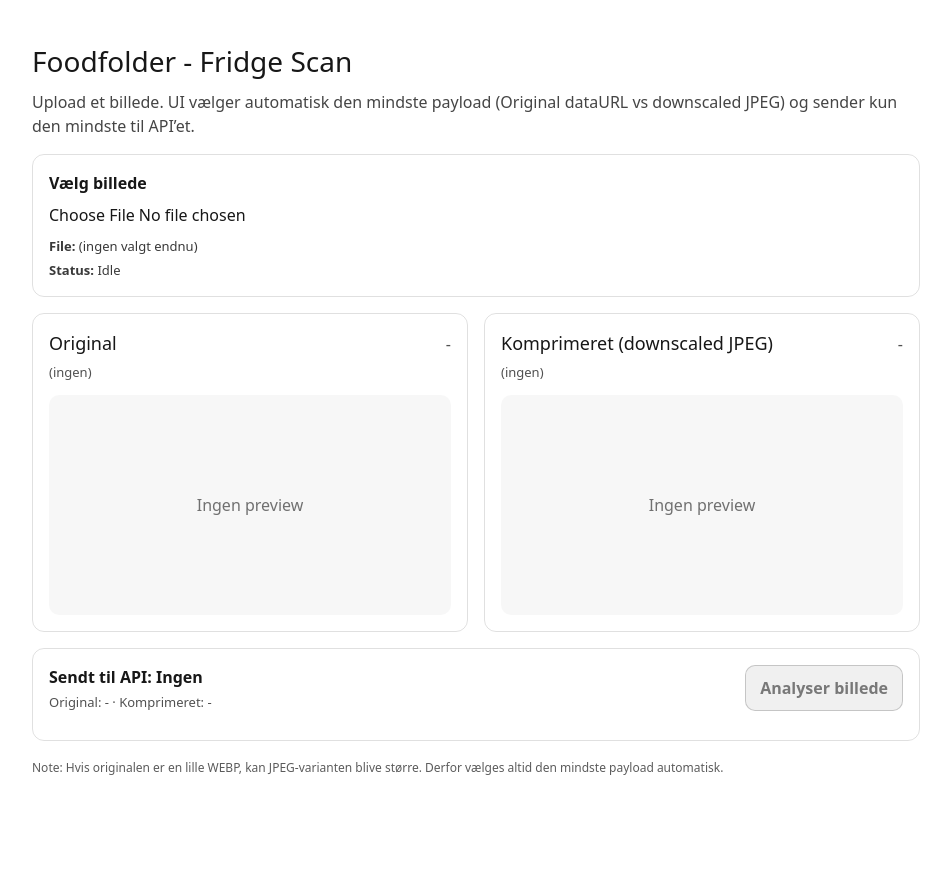
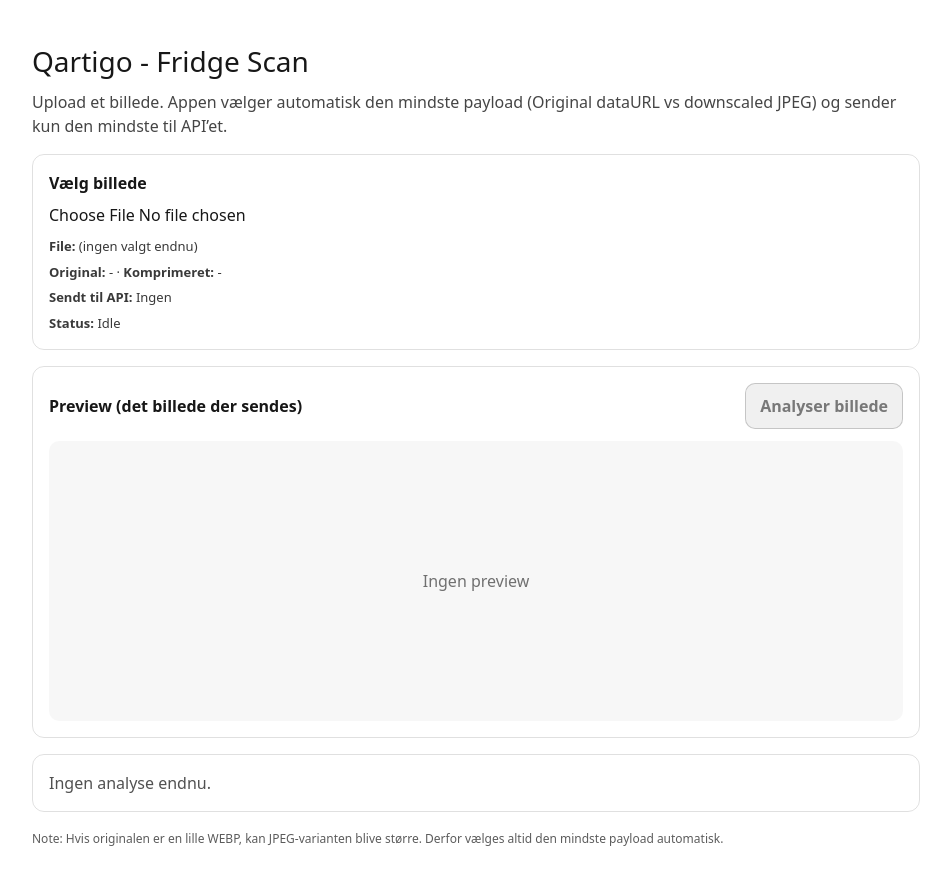
Before and after one commit to christianfrederiksenmusic/foodfolder, a Next.js app: page / in a window 1280 px wide. Shown: the top 884 px of the page, without its empty margins (164-1115 px from the left). Before the commit the page ends 817 px from the top, so only its background shows below. Built offline with nearby package versions, Linux system fonts and the light colour scheme.

Commit message:
UI: show only chosen preview image; clean confidence display; rename title

```diff
--- a/app/page.tsx
+++ b/app/page.tsx
@@ -44,8 +44,7 @@ async function downscaleToJpegDataUrl(
   const img = await new Promise<HTMLImageElement>((resolve, reject) => {
     const i = new Image();
     i.onload = () => resolve(i);
-    i.onerror = () =>
-      reject(new Error("Kunne ikke indlæse dataURL i <img> (image decode fejl)."));
+    i.onerror = () => reject(new Error("Kunne ikke indlæse dataURL i <img> (image decode fejl)."));
     i.src = dataUrl;
   });
 
@@ -83,6 +82,7 @@ function extractItems(json: any): ApiItem[] {
       .filter((it: ApiItem) => it.name.length > 0);
   }
 
+  // fallback hvis API en dag sender ingredients[]
   if (json && Array.isArray(json.ingredients)) {
     return json.ingredients
       .map((name: any) => ({ name: cleanName(name) }))
@@ -93,6 +93,13 @@ function extractItems(json: any): ApiItem[] {
   if (nested) return extractItems(nested);
 
   return [];
+}
+
+function fmtConfidence(c?: number): string | null {
+  if (typeof c !== "number") return null;
+  if (!Number.isFinite(c)) return null;
+  const clamped = Math.max(0, Math.min(1, c));
+  return `${Math.round(clamped * 100)}%`;
 }
 
 export default function Page() {
@@ -120,10 +127,7 @@ export default function Page() {
     () => (originalDataUrl ? dataUrlByteSize(originalDataUrl) : 0),
     [originalDataUrl]
   );
-  const jpegBytes = useMemo(
-    () => (jpegDataUrl ? dataUrlByteSize(jpegDataUrl) : 0),
-    [jpegDataUrl]
-  );
+  const jpegBytes = useMemo(() => (jpegDataUrl ? dataUrlByteSize(jpegDataUrl) : 0), [jpegDataUrl]);
 
   const chosen = useMemo(() => {
     if (!originalDataUrl && !jpegDataUrl) return { label: "Ingen", dataUrl: "" };
@@ -175,34 +179,17 @@ export default function Page() {
     setApiResult(null);
 
     if (!chosen.dataUrl) {
-      setError("Vælg et billede først (ingen payload valgt).");
+      setError("Vælg et billede først.");
       return;
     }
 
-    const comma = chosen.dataUrl.indexOf(",");
-    const rawBase64 = comma >= 0 ? chosen.dataUrl.slice(comma + 1) : chosen.dataUrl;
-
     setApiBusy(true);
     try {
-      const body = {
-        image: chosen.dataUrl,
-        imageBase64: chosen.dataUrl,
-        imageDataUrl: chosen.dataUrl,
-        base64: rawBase64,
-        meta: {
-          pickedVariant: chosen.label,
-          originalBytes,
-          jpegBytes,
-          maxDim: MAX_DIM,
-          jpegQuality: JPEG_QUALITY,
-          file: pickedFileInfo,
-        },
-      };
-
+      // API er nu robust, så vi sender kun én ting: image (dataURL)
       const res = await fetch("/api/fridge", {
         method: "POST",
         headers: { "Content-Type": "application/json" },
-        body: JSON.stringify(body),
+        body: JSON.stringify({ image: chosen.dataUrl }),
       });
 
       const json = await res.json();
@@ -221,8 +208,14 @@ export default function Page() {
     }
   }
 
-  const chosenIsOriginal = chosen.label === "Original";
-  const chosenIsJpeg = chosen.label === "Komprimeret";
+  const sortedItems =
+    apiResult?.ok === true
+      ? [...apiResult.items].sort((a, b) => {
+          const ca = typeof a.confidence === "number" && Number.isFinite(a.confidence) ? a.confidence : -1;
+          const cb = typeof b.confidence === "number" && Number.isFinite(b.confidence) ? b.confidence : -1;
+          return cb - ca;
+        })
+      : [];
 
   return (
     <main
@@ -230,14 +223,13 @@ export default function Page() {
         maxWidth: 920,
         margin: "40px auto",
         padding: "0 16px",
-        fontFamily:
-          "system-ui, -apple-system, Segoe UI, Roboto, Helvetica, Arial, sans-serif",
+        fontFamily: "system-ui, -apple-system, Segoe UI, Roboto, Helvetica, Arial, sans-serif",
       }}
     >
-      <h1 style={{ fontSize: 28, marginBottom: 8 }}>Foodfolder - Fridge Scan</h1>
+      <h1 style={{ fontSize: 28, marginBottom: 8 }}>Qartigo - Fridge Scan</h1>
       <p style={{ marginTop: 0, opacity: 0.8 }}>
-        Upload et billede. UI vælger automatisk den mindste payload (Original dataURL vs downscaled
-        JPEG) og sender kun den mindste til API’et.
+        Upload et billede. Appen vælger automatisk den mindste payload (Original dataURL vs downscaled JPEG)
+        og sender kun den mindste til API’et.
       </p>
 
       <section
@@ -266,87 +258,24 @@ export default function Page() {
               ? `${pickedFileInfo.name} · ${pickedFileInfo.type} · ${formatBytes(pickedFileInfo.size)}`
               : "(ingen valgt endnu)"}
           </div>
-          <div style={{ marginTop: 4 }}>
+
+          <div style={{ marginTop: 6 }}>
+            <strong>Original:</strong> {originalDataUrl ? formatBytes(originalBytes) : "-"}
+            {" · "}
+            <strong>Komprimeret:</strong> {jpegDataUrl ? formatBytes(jpegBytes) : "-"}
+            {jpegDims ? <span style={{ opacity: 0.75 }}> (ca. {jpegDims.w}x{jpegDims.h})</span> : null}
+          </div>
+
+          <div style={{ marginTop: 6 }}>
+            <strong>Sendt til API:</strong> {chosen.label}
+          </div>
+
+          <div style={{ marginTop: 6 }}>
             <strong>Status:</strong> {busy ? "Behandler…" : "Idle"}
           </div>
         </div>
 
         {error ? <div style={{ marginTop: 10, color: "crimson" }}>{error}</div> : null}
-      </section>
-
-      <section style={{ display: "grid", gridTemplateColumns: "1fr 1fr", gap: 16, marginTop: 16 }}>
-        <div style={{ border: "1px solid rgba(0,0,0,0.12)", borderRadius: 12, padding: 16 }}>
-          <div style={{ display: "flex", justifyContent: "space-between", alignItems: "baseline" }}>
-            <h2 style={{ fontSize: 18, margin: 0 }}>Original</h2>
-            <div style={{ opacity: 0.75 }}>{originalDataUrl ? formatBytes(originalBytes) : "-"}</div>
-          </div>
-
-          <div style={{ marginTop: 6, fontSize: 13, opacity: 0.75 }}>
-            {originalDataUrl ? (chosenIsOriginal ? "(valgt)" : "(ikke valgt)") : "(ingen)"}
-          </div>
-
-          <div
-            style={{
-              marginTop: 12,
-              borderRadius: 10,
-              overflow: "hidden",
-              background: "rgba(0,0,0,0.03)",
-              minHeight: 220,
-              display: "flex",
-              alignItems: "center",
-              justifyContent: "center",
-            }}
-          >
-            {originalDataUrl ? (
-              <img
-                src={originalDataUrl}
-                alt="Original preview"
-                style={{ width: "100%", height: "auto", display: "block" }}
-              />
-            ) : (
-              <div style={{ opacity: 0.6 }}>Ingen preview</div>
-            )}
-          </div>
-        </div>
-
-        <div style={{ border: "1px solid rgba(0,0,0,0.12)", borderRadius: 12, padding: 16 }}>
-          <div style={{ display: "flex", justifyContent: "space-between", alignItems: "baseline" }}>
-            <h2 style={{ fontSize: 18, margin: 0 }}>Komprimeret (downscaled JPEG)</h2>
-            <div style={{ opacity: 0.75 }}>{jpegDataUrl ? formatBytes(jpegBytes) : "-"}</div>
-          </div>
-
-          <div style={{ marginTop: 6, fontSize: 13, opacity: 0.75 }}>
-            {jpegDataUrl ? (chosenIsJpeg ? "(valgt)" : "(ikke valgt)") : "(ingen)"}
-            {jpegDims ? (
-              <span style={{ marginLeft: 8 }}>
-                (ca. {jpegDims.w}x{jpegDims.h})
-              </span>
-            ) : null}
-          </div>
-
-          <div
-            style={{
-              marginTop: 12,
-              borderRadius: 10,
-              overflow: "hidden",
-              background: "rgba(0,0,0,0.03)",
-              minHeight: 220,
-              display: "flex",
-              alignItems: "center",
-              justifyContent: "center",
-            }}
-          >
-            {jpegDataUrl ? (
-              <img
-                src={jpegDataUrl}
-                alt="JPEG preview"
-                style={{ width: "100%", height: "auto", display: "block" }}
-              />
-            ) : (
-              <div style={{ opacity: 0.6 }}>Ingen preview</div>
-            )}
-          </div>
-        </div>
       </section>
 
       <section
@@ -357,21 +286,9 @@ export default function Page() {
           marginTop: 16,
         }}
       >
-        <div
-          style={{
-            display: "flex",
-            justifyContent: "space-between",
-            alignItems: "center",
-            gap: 12,
-            flexWrap: "wrap",
-          }}
-        >
-          <div>
-            <div style={{ fontWeight: 700 }}>Sendt til API: {chosen.label}</div>
-            <div style={{ fontSize: 13, opacity: 0.75, marginTop: 4 }}>
-              Original: {originalDataUrl ? formatBytes(originalBytes) : "-"} · Komprimeret:{" "}
-              {jpegDataUrl ? formatBytes(jpegBytes) : "-"}
-            </div>
+        <div style={{ display: "flex", justifyContent: "space-between", alignItems: "center", gap: 12, flexWrap: "wrap" }}>
+          <div style={{ fontWeight: 700 }}>
+            Preview (det billede der sendes)
           </div>
 
           <button
@@ -387,28 +304,60 @@ export default function Page() {
               fontWeight: 700,
             }}
           >
-            {apiBusy ? "Kalder API…" : "Analyser billede"}
+            {apiBusy ? "Analyserer…" : "Analyser billede"}
           </button>
         </div>
 
-        <div style={{ marginTop: 12 }}>
+        <div
+          style={{
+            marginTop: 12,
+            borderRadius: 10,
+            overflow: "hidden",
+            background: "rgba(0,0,0,0.03)",
+            minHeight: 280,
+            display: "flex",
+            alignItems: "center",
+            justifyContent: "center",
+          }}
+        >
+          {chosen.dataUrl ? (
+            <img
+              src={chosen.dataUrl}
+              alt="Chosen preview"
+              style={{ width: "100%", height: "auto", display: "block" }}
+            />
+          ) : (
+            <div style={{ opacity: 0.6 }}>Ingen preview</div>
+          )}
+        </div>
+      </section>
+
+      <section
+        style={{
+          border: "1px solid rgba(0,0,0,0.12)",
+          borderRadius: 12,
+          padding: 16,
+          marginTop: 16,
+        }}
+      >
         {apiResult?.ok === true ? (
           <div style={{ borderRadius: 10, padding: 12, background: "rgba(0, 128, 0, 0.08)" }}>
             <div style={{ fontWeight: 700, marginBottom: 8 }}>Ingredienser</div>
 
-              {apiResult.items.length ? (
+            {sortedItems.length ? (
               <ul style={{ margin: 0, paddingLeft: 18 }}>
-                  {apiResult.items.map((it, idx) => (
+                {sortedItems.map((it, idx) => {
+                  const conf = fmtConfidence(it.confidence);
+                  return (
                     <li key={idx}>
                       {it.name}
-                      {typeof it.confidence === "number" ? (
-                        <span style={{ opacity: 0.75 }}> (conf: {it.confidence.toFixed(2)})</span>
-                      ) : null}
+                      {conf ? <span style={{ opacity: 0.75 }}> ({conf})</span> : null}
                     </li>
-                  ))}
+                  );
+                })}
               </ul>
             ) : (
-                <div style={{ opacity: 0.8 }}>Ingen items fundet i API-respons.</div>
+              <div style={{ opacity: 0.8 }}>Ingen ingredienser fundet.</div>
             )}
 
             {SHOW_RAW ? (
@@ -430,13 +379,13 @@ export default function Page() {
               </pre>
             ) : null}
           </div>
-          ) : null}
-        </div>
+        ) : (
+          <div style={{ opacity: 0.75 }}>Ingen analyse endnu.</div>
+        )}
       </section>
 
       <div style={{ marginTop: 18, fontSize: 12, opacity: 0.7 }}>
-        Note: Hvis originalen er en lille WEBP, kan JPEG-varianten blive større. Derfor vælges altid den mindste payload
-        automatisk.
+        Note: Hvis originalen er en lille WEBP, kan JPEG-varianten blive større. Derfor vælges altid den mindste payload automatisk.
       </div>
     </main>
   );
```
Lines whose indentation alone changed are shown as unchanged.
